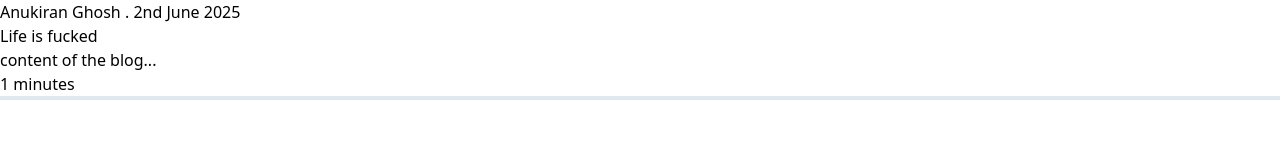
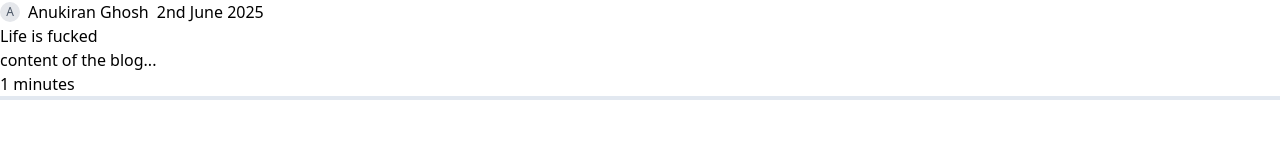
Before and after one commit to akghosh111/inknest, a React (Vite) app in the folder frontend/: page /blogs in a window 1280 px wide. Shown: the top 160 px of the page. Built offline with nearby package versions, Linux system fonts and the light colour scheme.

Commit message:
designing blog card

```diff
--- a/frontend/src/components/BlogCard.tsx
+++ b/frontend/src/components/BlogCard.tsx
@@ -14,8 +14,18 @@ export const BlogCard = ({
 }:BlogCardProps) => {
   return (
     <div>
-      <div>
-        {authorName} . {publishedDate}
+      <div className="flex">
+        <div className="flex justify-center flex-col">
+
+        <Avatar name={authorName}/>
+        </div>
+        <div className="font-light pl-2">
+            {authorName}
+        </div>
+            <div className="pl-2 font-thin">
+
+                {publishedDate}
+            </div>
       </div>
       <div>
         {title}
@@ -33,3 +43,11 @@ export const BlogCard = ({
     </div>
   )
 }
+
+function Avatar({ name }: { name: string }) {
+    return (
+        <div className="relative inline-flex items-center justify-center w-5 h-5 overflow-hidden bg-gray-200 rounded-full">
+            <span className="text-xs font-extralight text-gray-600">{name[0]}</span>
+        </div>
+    )
+}
```
